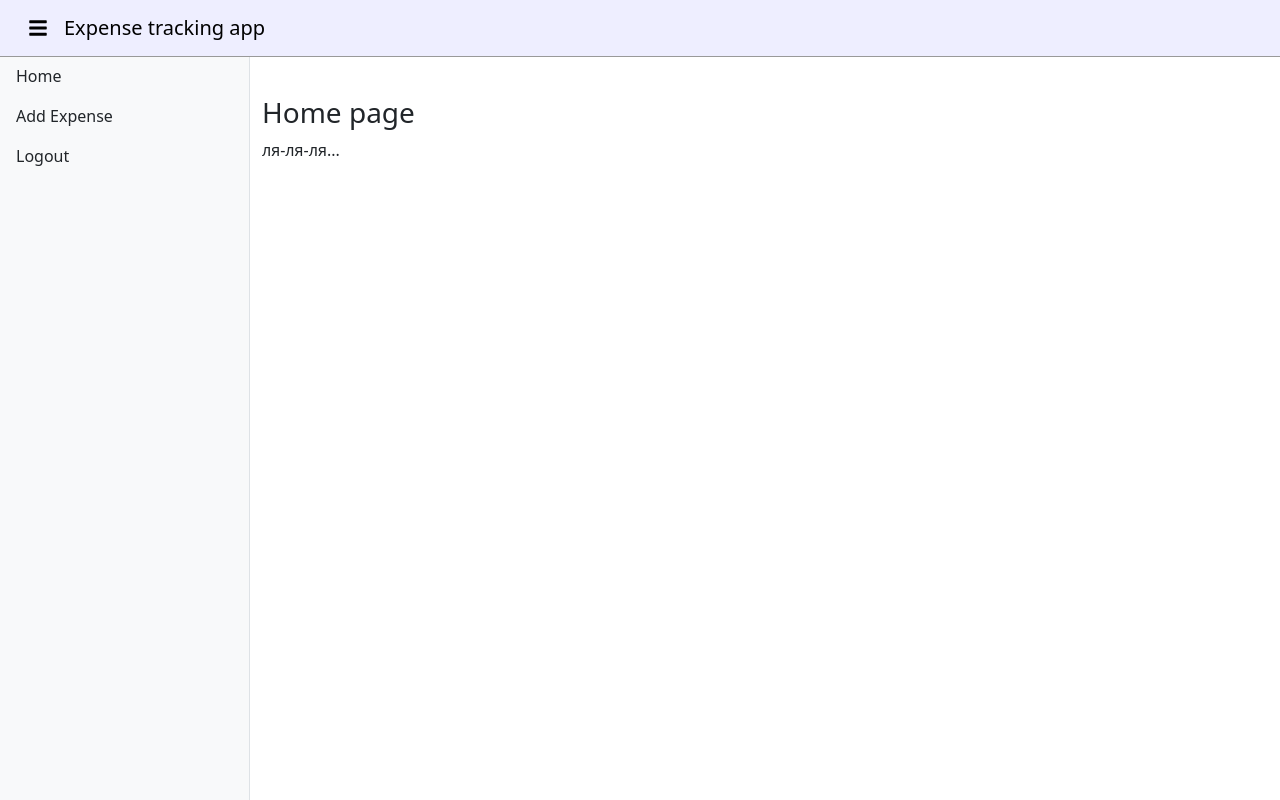
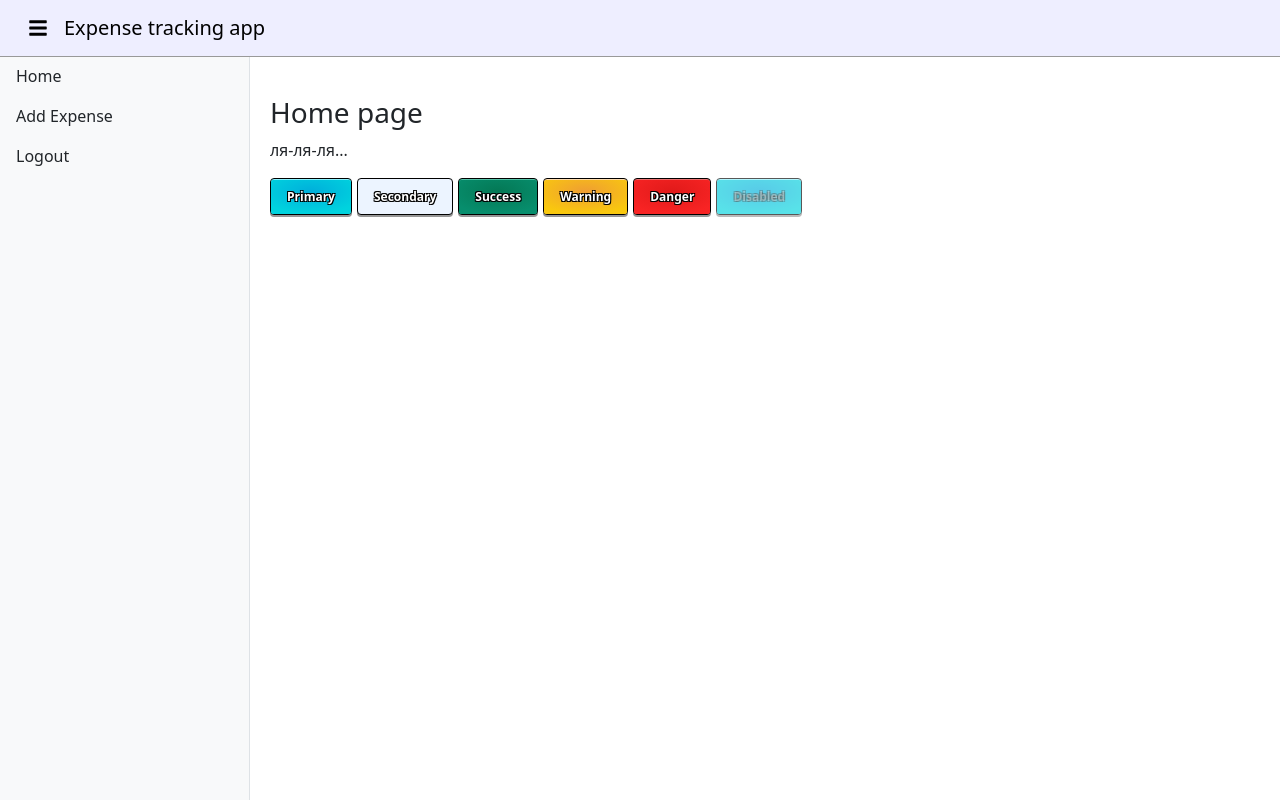
Before and after one commit to Satta-Massagana/Education_Python_4_semester, a React (Vite) app in the folder frontend/: page /#/ in a window 1280 px wide. Built offline with nearby package versions, Linux system fonts and the light colour scheme.

Commit message:
create button component

```diff
--- /dev/null
+++ b/frontend/src/components/et-button/et-button-style.ts
@@ -0,0 +1,7 @@
+export enum EtButtonStyle {
+  primary = "primary",
+  secondary = "secondary",
+  danger = "danger",
+  warning = "warning",
+  success = "success"
+}
--- /dev/null
+++ b/frontend/src/components/et-button/et-button.scss
@@ -0,0 +1,68 @@
+
+.et-button {
+  position: relative;
+  font-weight: bold;
+  background-color: transparent;
+  border: 1px solid #000000;
+  border-radius: 4px;
+  padding: 1px 0 0;
+  box-shadow: 0 2px rgba(0, 0, 0, 0.41);
+
+  &:active:not(:disabled) {
+    filter: brightness(82%);
+  }
+
+  &:disabled {
+    opacity: 0.65;
+    .et-button__body {
+      color: #ffffff60;
+      text-shadow: -1px -1px 0 #00000060, -1px 1px 0 #00000060, 1px -1px 0 #00000060, 1px 1px 0 #00000060;
+    }
+  }
+
+  &__body {
+    padding: 8px 16px;
+    border-radius: 2px;
+    display: flex;
+    justify-content: center;
+    font-size: 12px;
+    color: white;
+    text-shadow: -1px -1px 0 #000000, -1px 1px 0 #000000, 1px -1px 0 #000000, 1px 1px 0 #000000
+  }
+
+  &_primary {
+    background-color: #88f3ff;
+    .et-button__body {
+      background: var(--bg-primary);
+    }
+  }
+
+  &_secondary {
+    background-color: #ecf4ff;
+    .et-button__body {
+      background: var(--bg-secondary);
+    }
+  }
+
+  &_success {
+    background-color: #53c3a7;
+    .et-button__body {
+      background: var(--bg-success);
+    }
+  }
+
+  &_warning {
+    background-color: #ffdcab;
+    .et-button__body {
+      background: var(--bg-warning);
+    }
+  }
+
+  &_danger {
+    background-color: #eb6e6e;
+    .et-button__body {
+      background: var(--bg-danger);
+    }
+  }
+
+}
--- /dev/null
+++ b/frontend/src/components/et-button/et-button.tsx
@@ -0,0 +1,30 @@
+
+import { FC, MouseEventHandler } from 'react';
+import { EtButtonStyle } from './et-button-style';
+import './et-button.scss';
+
+export interface EtButtonProps {
+  label: string;
+  style: EtButtonStyle;
+  disabled?: boolean;
+  onClick?: MouseEventHandler<HTMLButtonElement>
+}
+
+const EtButton: FC<EtButtonProps> = ({
+  label,
+  style,
+  disabled,
+  onClick
+}) => {
+  return <button
+    className={'et-button et-button_' + style.toString()}
+    onClick={ onClick }
+    disabled={ disabled }
+  >
+      <div className="et-button__body">
+        <span className="et-button__label">{ label }</span>
+      </div>
+  </button>;
+}
+
+export default EtButton;
--- a/frontend/src/index.css
+++ /dev/null
@@ -1,4 +0,0 @@
-
-.app-page {
-  padding-top: 20px;
-}
--- /dev/null
+++ b/frontend/src/index.scss
@@ -0,0 +1,11 @@
+:root {
+  --bg-normal: radial-gradient(66.67% 66.67% at 50% 33.33%, #858d90 0%, #7e8d8e 100%);
+  --bg-success: radial-gradient(66.67% 66.67% at 50% 33.33%, #047855 0%, #078e6d 100%);
+  --bg-primary: radial-gradient(66.67% 66.67% at 50% 33.33%, #00afdb 0%, #00d3de 100%);
+  --bg-warning: radial-gradient(66.67% 66.67% at 50% 33.33%, #ef9e33 0%, #f9c80e 100%);
+  --bg-danger: radial-gradient(66.67% 66.67% at 50% 33.33%, #e11a1a 0%, #f82424 100%);
+  }
+
+.app-page {
+  padding-top: 20px;
+}
--- a/frontend/src/layout/app-layout.scss
+++ b/frontend/src/layout/app-layout.scss
@@ -28,7 +28,7 @@
   }
 }
 
-.container {
+.main-content {
   flex: 1;
   padding: 20px;
   transition: all 0.3s ease-in-out;
--- a/frontend/src/layout/app-layout.tsx
+++ b/frontend/src/layout/app-layout.tsx
@@ -1,9 +1,8 @@
-
 import { FC, useState } from "react";
 import { Outlet, Link } from "react-router-dom";
 import { Nav } from "react-bootstrap";
 import AppHeader from "./app-header";
-import './app-layout.scss';
+import "./app-layout.scss";
 
 const AppLayout: FC = () => {
   const [isPanelOpen, setIsPanelOpen] = useState(true);
@@ -15,18 +14,24 @@ const AppLayout: FC = () => {
   return (
     <div className="app-wrapper">
       <AppHeader toggleSidePanel={toggleSidePanel} />
-      <div className={`side-panel ${!isPanelOpen ? 'closed' : ''}`}>
+      <div className={`side-panel ${!isPanelOpen ? "closed" : ""}`}>
         <Nav className="flex-column">
-          <Nav.Link as={Link} to="/">Home</Nav.Link>
-          <Nav.Link as={Link} to="/add-expense">Add Expense</Nav.Link>
-          <Nav.Link as={Link} to="/logout">Logout</Nav.Link>
+          <Nav.Link as={Link} to="/">
+            Home
+          </Nav.Link>
+          <Nav.Link as={Link} to="/add-expense">
+            Add Expense
+          </Nav.Link>
+          <Nav.Link as={Link} to="/logout">
+            Logout
+          </Nav.Link>
         </Nav>
       </div>
-      <div className={`container ${!isPanelOpen ? 'panel-closed' : ''}`}>
+      <div className={`main-content ${!isPanelOpen ? "panel-closed" : ""}`}>
         <Outlet />
       </div>
     </div>
   );
-}
+};
 
 export default AppLayout;
--- a/frontend/src/main.tsx
+++ b/frontend/src/main.tsx
@@ -1,6 +1,6 @@
 import { StrictMode } from 'react'
 import { createRoot } from 'react-dom/client'
-import './index.css'
+import './index.scss'
 import App from './App.tsx'
 import 'bootstrap/dist/css/bootstrap.min.css';
 
--- /dev/null
+++ b/frontend/src/pages/home/home-page.scss
@@ -0,0 +1,7 @@
+
+.button-list {
+  display: flex;
+  flex-direction: row;
+  flex-wrap: wrap;
+  gap: 5px;
+}
--- a/frontend/src/pages/home/home-page.tsx
+++ b/frontend/src/pages/home/home-page.tsx
@@ -1,10 +1,48 @@
 import { FC } from "react";
+import EtButton from "../../components/et-button/et-button";
+import { EtButtonStyle } from "../../components/et-button/et-button-style";
+import "./home-page.scss";
 
 const HomePage: FC = () => {
-  return <div className="app-page">
-    <h3>Home page</h3>
-    <p>ля-ля-ля...</p>
-  </div>
-}
+  return (
+    <div className="app-page">
+      <h3>Home page</h3>
+      <p>ля-ля-ля...</p>
+      <div className="button-list">
+        <EtButton
+          label="Primary"
+          style={EtButtonStyle.primary}
+          onClick={() => {}}
+        />
+        <EtButton
+          label="Secondary"
+          style={EtButtonStyle.secondary}
+          onClick={() => {}}
+        />
+        <EtButton
+          label="Success"
+          style={EtButtonStyle.success}
+          onClick={() => {}}
+        />
+        <EtButton
+          label="Warning"
+          style={EtButtonStyle.warning}
+          onClick={() => {}}
+        />
+        <EtButton
+          label="Danger"
+          style={EtButtonStyle.danger}
+          onClick={() => {}}
+        />
+        <EtButton
+          label="Disabled"
+          style={EtButtonStyle.primary}
+          onClick={() => {}}
+          disabled
+        />
+      </div>
+    </div>
+  );
+};
 
 export default HomePage;
```
